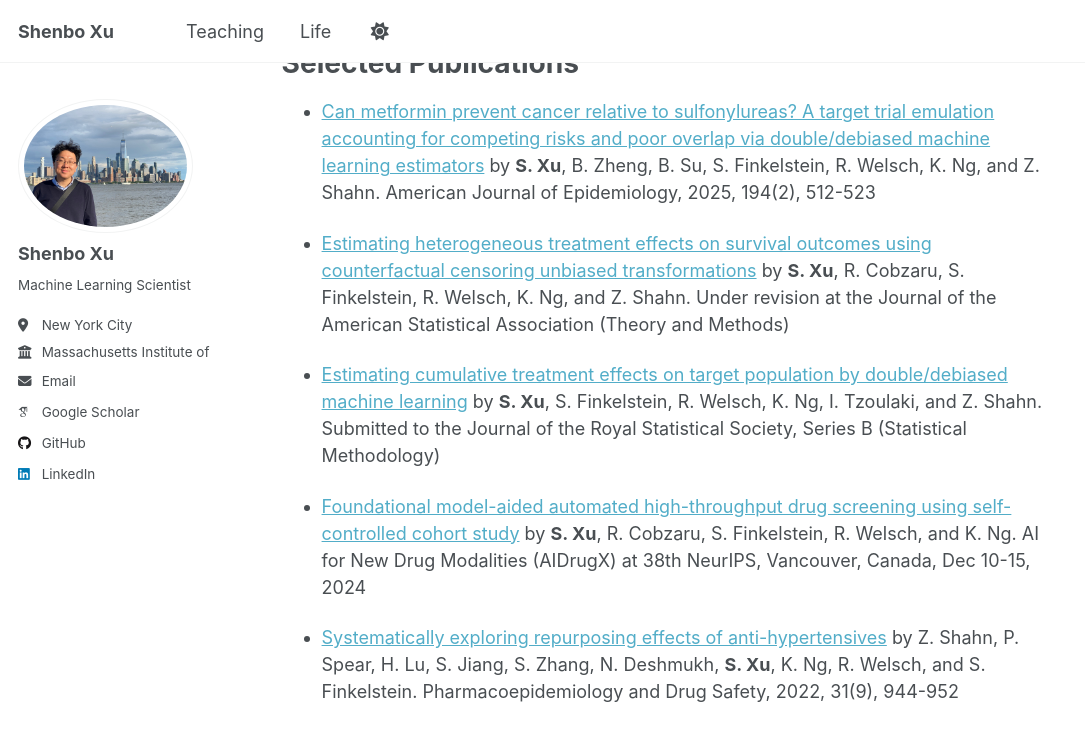
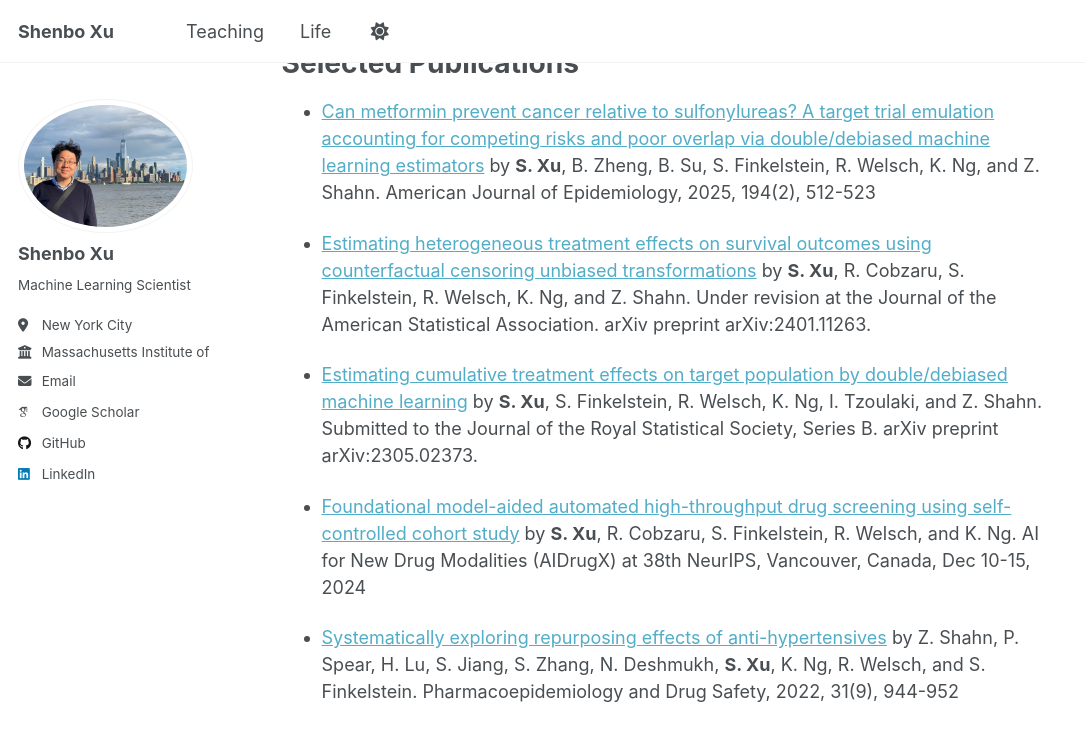
Before and after one commit to xushenbo/xushenbo.github.io, a Jekyll site: the page built from _pages/about.md, in a window 1280 px wide and 900 px high, scrolled down 785 px. Shown: the top 741 px of the window, without its empty margins (0-1085 px from the left). Built offline with Jekyll 4.4.1, drawn with Linux system fonts in a browser that asks for light colours; some web fonts are replaced; a script that is not in the unit is left out.

Commit message:
Update about.md

```diff
--- a/_pages/about.md
+++ b/_pages/about.md
@@ -32,10 +32,10 @@ Selected Publications
   by **S. Xu**, B. Zheng, B. Su, S. Finkelstein, R. Welsch, K. Ng, and Z. Shahn. American Journal of Epidemiology, 2025, 194(2), 512-523
 
 - [Estimating heterogeneous treatment effects on survival outcomes using counterfactual censoring unbiased transformations](http://arxiv.org/abs/2401.11263)
-  by **S. Xu**, R. Cobzaru, S. Finkelstein, R. Welsch, K. Ng, and Z. Shahn. Under revision at the Journal of the American Statistical Association (Theory and Methods)
+  by **S. Xu**, R. Cobzaru, S. Finkelstein, R. Welsch, K. Ng, and Z. Shahn. Under revision at the Journal of the American Statistical Association. arXiv preprint arXiv:2401.11263.
 
 - [Estimating cumulative treatment effects on target population by double/debiased machine learning](https://arxiv.org/abs/2305.02373)
-  by **S. Xu**, S. Finkelstein, R. Welsch, K. Ng, I. Tzoulaki, and Z. Shahn. Submitted to the Journal of the Royal Statistical Society, Series B (Statistical Methodology)
+  by **S. Xu**, S. Finkelstein, R. Welsch, K. Ng, I. Tzoulaki, and Z. Shahn. Submitted to the Journal of the Royal Statistical Society, Series B. arXiv preprint arXiv:2305.02373.
 
 - [Foundational model-aided automated high-throughput drug screening using self-controlled cohort study](https://openreview.net/forum?id=30EakJqzF0)
   by **S. Xu**, R. Cobzaru, S. Finkelstein, R. Welsch, and K. Ng. AI for New Drug Modalities (AIDrugX) at 38th NeurIPS, Vancouver, Canada, Dec 10-15, 2024
```
